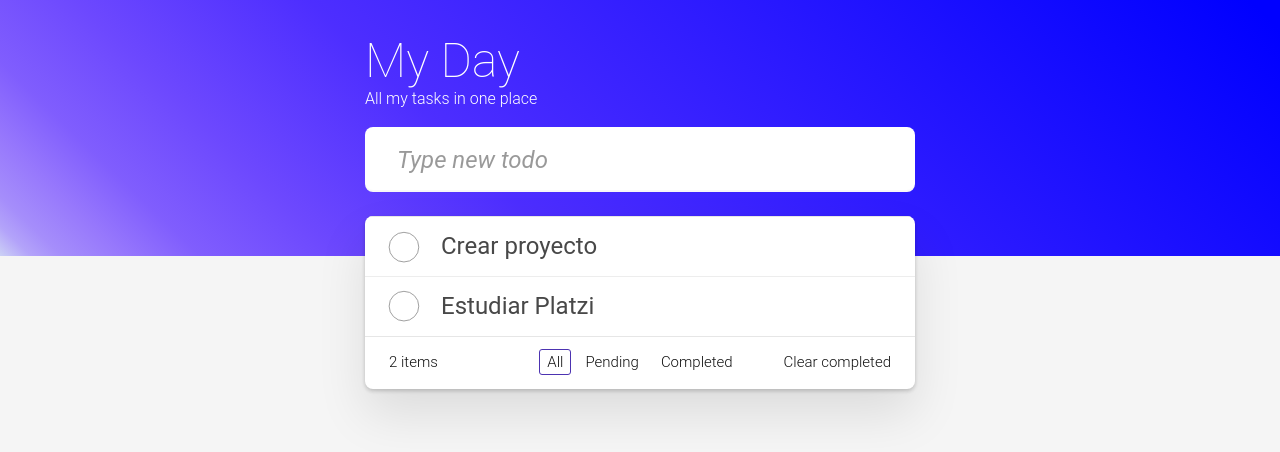
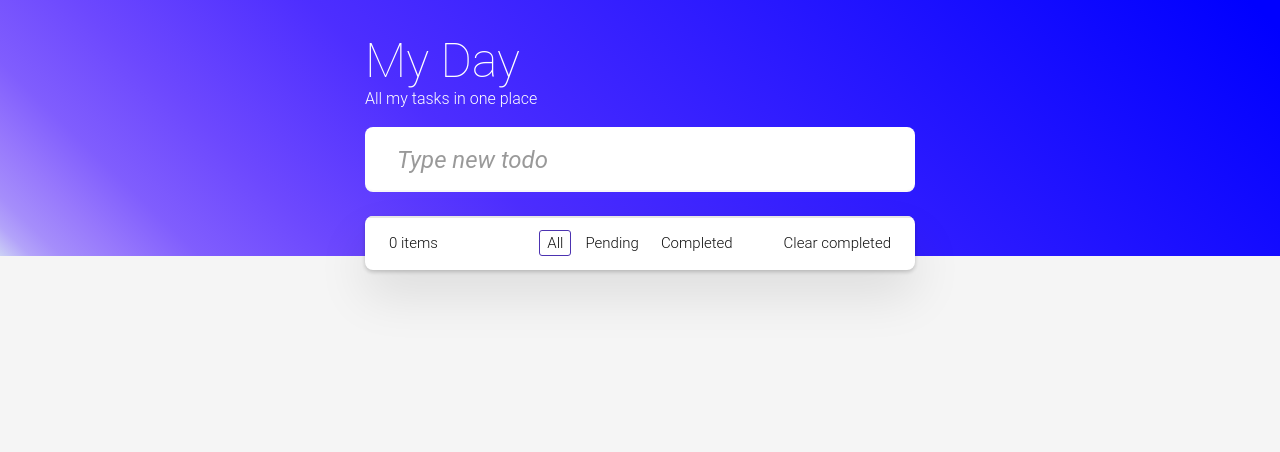
Before and after one commit to Nath-Maya/toDo-App, an Angular app: page /home in a window 1280 px wide. Shown: the top 452 px of the page. Built offline with nearby package versions, Linux system fonts and the light colour scheme.

Commit message:
Add persistence with localStorage

```diff
--- a/src/app/pages/home/home.component.ts
+++ b/src/app/pages/home/home.component.ts
@@ -1,7 +1,6 @@
-import { Component, computed, signal } from '@angular/core';
+import { Component, computed, signal, effect, inject, Injector } from '@angular/core';
 import { CommonModule } from '@angular/common';
 import { FormControl, ReactiveFormsModule, Validators } from '@angular/forms';
-
 import { Task } from '../../models/task.models';
 
 @Component({
@@ -12,18 +11,26 @@ import { Task } from '../../models/task.models';
   styleUrl: './home.component.css'
 })
 export class HomeComponent {
-  tasks = signal<Task[]>([
-    {
-      id: Date.now(),
-      title: 'Crear proyecto',
-      completed: false
-    },
-    {
-      id: Date.now(),
-      title: 'Estudiar Platzi',
-      completed: false
+
+  tasks = signal<Task[]>([]);
+
+  injector = inject(Injector)
+
+  ngOnInit() {
+    const storage = localStorage.getItem('tasks');
+    if (storage) {
+      const tasks = JSON.parse(storage)
+      this.tasks.set(tasks);
     }
-  ]);
+    this.trackTasks()
+  }
+
+  trackTasks() {
+    effect(() => {
+      const tasks = this.tasks();
+      localStorage.setItem('tasks', JSON.stringify(tasks)) //guardo las tareas en formato json
+    }, { injector: this.injector})
+  }
 
   filter = signal('all');
   tasksByFilter = computed(() => {
```
